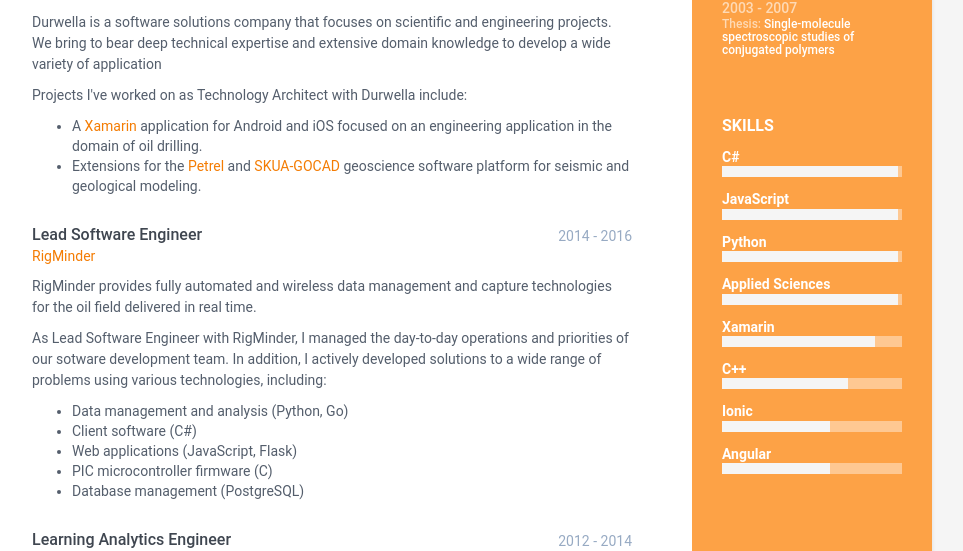
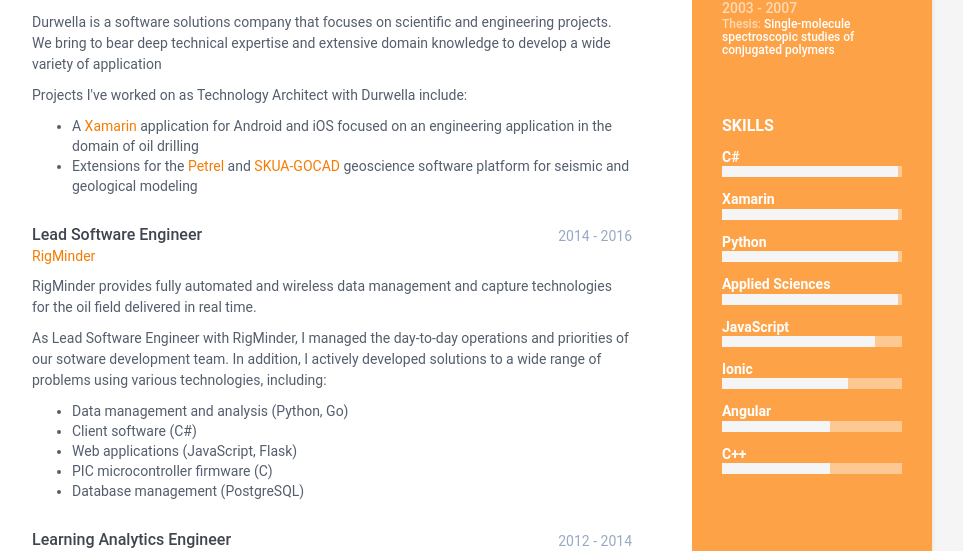
Before and after one commit to wlmiller/wlmiller.github.io, a Jekyll site: the page built from index.html, in a window 1280 px wide and 900 px high, scrolled down 484 px. Shown: the part 142-693 px from the top of the window, without its empty margins (188-1151 px from the left). Built offline with Jekyll 4.4.1, drawn with Linux system fonts in a browser that asks for light colours; nearby versions of some CDN libraries; library files that are not in the unit come from our copies.

Commit message:
Minor tweaks

```diff
--- a/_includes/sidebar.html
+++ b/_includes/sidebar.html
@@ -38,8 +38,9 @@
 				</div>
 				</div><!--//level-bar-->
 			</div><!--//item-->
+
 			<div class="item">
-				<h4 class="level-title">JavaScript</h4>
+				<h4 class="level-title">Xamarin</h4>
 				<div class="level-bar">
 					<div class="level-bar-inner" data-level="98%">
 					</div>
@@ -63,7 +64,7 @@
 			</div><!--//item-->
 
 			<div class="item">
-				<h4 class="level-title">Xamarin</h4>
+				<h4 class="level-title">JavaScript</h4>
 				<div class="level-bar">
 					<div class="level-bar-inner" data-level="85%">
 					</div>
@@ -71,17 +72,9 @@
 			</div><!--//item-->
 
 			<div class="item">
-				<h4 class="level-title">C++</h4>
+				<h4 class="level-title">Ionic</h4>
 				<div class="level-bar">
 					<div class="level-bar-inner" data-level="70%">
-					</div>
-				</div><!--//level-bar-->
-			</div><!--//item-->
-
-			<div class="item">
-				<h4 class="level-title">Ionic</h4>
-				<div class="level-bar">
-					<div class="level-bar-inner" data-level="60%">
 					</div>
 				</div><!--//level-bar-->
 			</div><!--//item-->
@@ -93,6 +86,14 @@
 					</div>
 				</div><!--//level-bar-->
 			</div><!--//item-->
+
+			<div class="item">
+				<h4 class="level-title">C++</h4>
+				<div class="level-bar">
+					<div class="level-bar-inner" data-level="60%">
+					</div>
+				</div><!--//level-bar-->
+			</div><!--//item-->
 		</div><!--//skillset-->
 	</div><!--//education-container-->
 
--- a/index.html
+++ b/index.html
@@ -31,8 +31,8 @@ group: navigation
 
             <p>Projects I've worked on as Technology Architect with Durwella include:</p>
             <ul>
-                <li> A <a href="http://xamarin.com">Xamarin</a> application for Android and iOS focused on an engineering application in the domain of oil drilling.</li>
-		        <li> Extensions for the <a href="https://www.software.slb.com/products/petrel">Petrel</a> and <a href="http://www.pdgm.com/products/skua-gocad/">SKUA-GOCAD</a> geoscience software platform for seismic and geological modeling.</li>
+                <li> A <a href="http://xamarin.com">Xamarin</a> application for Android and iOS focused on an engineering application in the domain of oil drilling</li>
+		        <li> Extensions for the <a href="https://www.software.slb.com/products/petrel">Petrel</a> and <a href="http://www.pdgm.com/products/skua-gocad/">SKUA-GOCAD</a> geoscience software platform for seismic and geological modeling</li>
 	        </ul>
         </div><!--//details-->
     </div><!--//item-->
```
